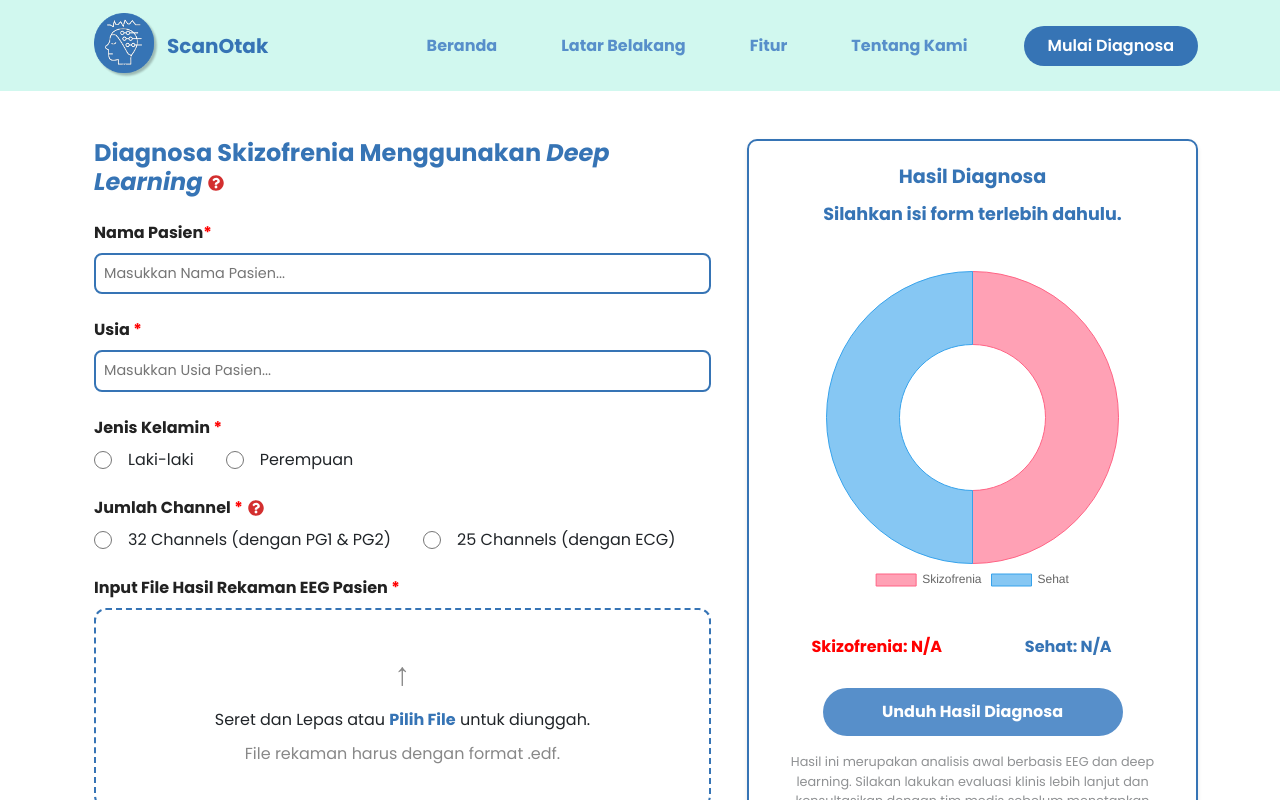
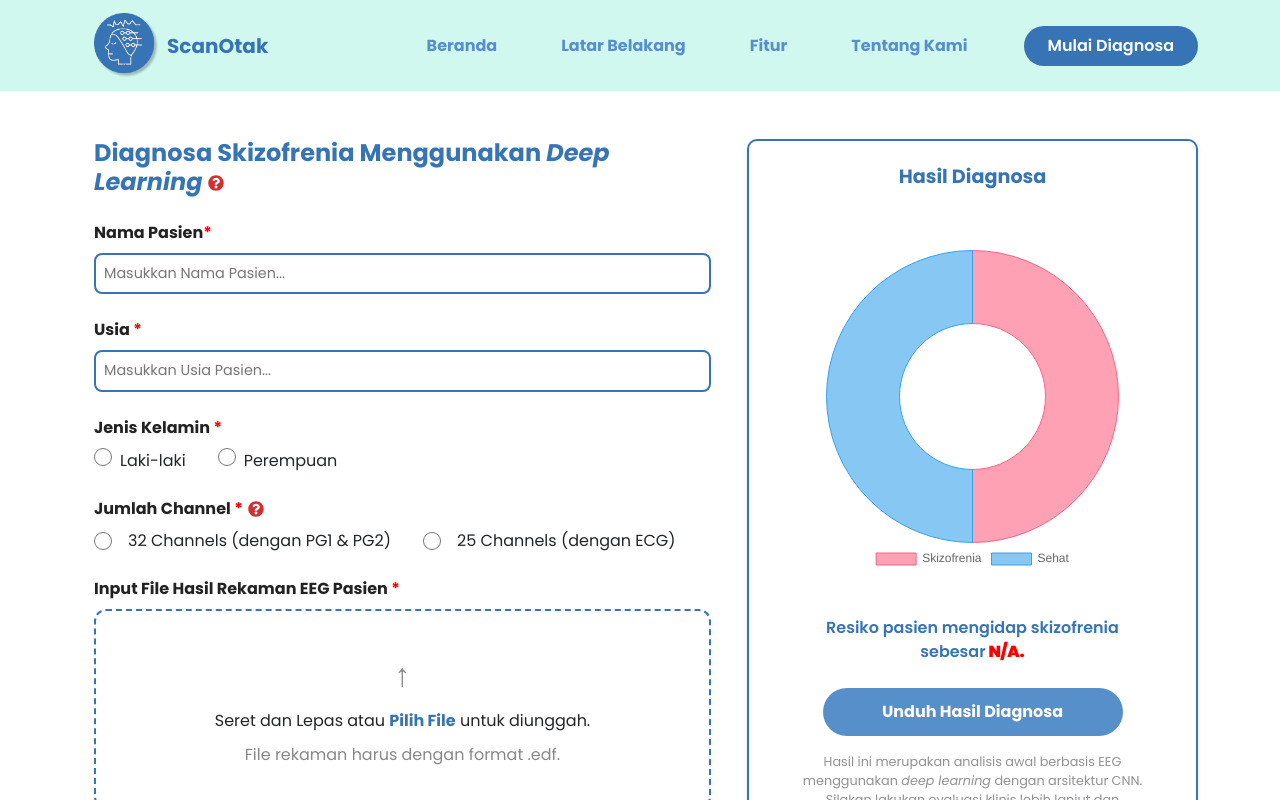
Before and after one commit to deafiana/web-based-schizophrenia-eeg-detection, a React (Vite) app in the folder react-app/: page /detection in a window 1280 px wide. Shown: the top 800 px of the page. Built offline with nearby package versions, Linux system fonts and the light colour scheme.

Commit message:
add changes on BE and FE

```diff
--- a/react-app/src/pages/detection.jsx
+++ b/react-app/src/pages/detection.jsx
@@ -47,10 +47,6 @@ export default function Detection() {
       },
     ],
   });
-
-  const handleFileChange = (e) => {
-    setFile(e.target.files[0]);
-  };
 
   const handleCloseAlert = () => setShowAlert(false);
   const handleCloseChannelHelp = () => setShowChannelHelp(false);
@@ -231,14 +227,14 @@ export default function Detection() {
                     gap: '2rem',
                     marginBottom: '0.5rem'
                   }}>
-                    <label className="radio-label" style={{
+                    <label className="radio-label-g" style={{
                       fontSize: 'clamp(0.9rem, 1.5vw, 1rem)'
                     }}>
                       <input
                         type="radio"
-                        name='channels'
+                        name='gender'
                         required
-                        value="32"
+                        value="Laki-laki"
                         disabled={loading}
                         style={{
                           width: '18px',
@@ -247,13 +243,13 @@ export default function Detection() {
                         }}
                       />Laki-laki
                     </label>
-                    <label className="radio-label" style={{
+                    <label className="radio-label-g" style={{
                       fontSize: 'clamp(0.9rem, 1.5vw, 1rem)'
                     }}>
                       <input
                         type="radio"
-                        name='channels'
-                        value="25"
+                        name='gender'
+                        value="Perempuan"
                         disabled={loading}
                         style={{
                           width: '18px',
@@ -299,11 +295,6 @@ export default function Detection() {
                         }}
                       />
                       <span>32 Channels (dengan PG1 & PG2)</span>
-                      {/* <span className="channel-desc" style={{
-                        fontSize: 'clamp(0.8rem, 1.2vw, 0.9rem)',
-                        color: '#666',
-                        marginLeft: '0.5rem'
-                      }}>(dengan PG1 & PG2)</span> */}
                     </label>
                     <label className="radio-label" style={{
                       fontSize: 'clamp(0.9rem, 1.5vw, 1rem)'
@@ -320,11 +311,6 @@ export default function Detection() {
                         }}
                       />
                       <span>25 Channels (dengan ECG)</span>
-                      {/* <span className="channel-desc" style={{
-                        fontSize: 'clamp(0.8rem, 1.2vw, 0.9rem)',
-                        color: '#666',
-                        marginLeft: '0.5rem'
-                      }}>(dengan ECG)</span> */}
                     </label>
                   </div>
 
@@ -397,7 +383,7 @@ export default function Detection() {
               <h6 className='text-center fw-bold'style={{
                 color: '#3674B5',
                 fontSize: 'clamp(0.6rem, 2vw, 1.1rem)'
-              }}>{formatDate(dateValue)}</h6>
+              }}>{dateValue}</h6>
               {loading ? (
                 <div className="d-flex flex-column align-items-center justify-content-center" style={{
                   height: 'clamp(300px, 50vw, 400px)'
@@ -415,6 +401,7 @@ export default function Detection() {
                 </div>
               ) : (
                 <>
+                {/* doughnut chart */}
                   <div style={{
                     width: '100%',
                     height: 'clamp(300px, 50vw, 400px)',
@@ -427,28 +414,33 @@ export default function Detection() {
                       <DoughnutChart />
                     </div>
                   </div>
-                  <div className="row mt-1 mb-3 mx-2">
+                  {/* hasil analisa */}
+                  <div className="row mt-1 mb-1 mx-2">
                     <div className="col">
-                      <h6 className='text-center fw-bold' style={{
-                        color: 'red',
-                        fontSize: 'clamp(0.9rem, 1.5vw, 1rem)'
+                      <p className='text-center' style={{
+                        color: '#3674B5',
+                        fontSize: 'clamp(0.9rem, 1.5vw, 1rem)',
+                        fontWeight: 600
                       }}>
-                        Skizofrenia: {result.schizophrenia_percentage ? `${result.schizophrenia_percentage}%` : 'N/A'}
-                      </h6>
+                        Resiko pasien mengidap skizofrenia sebesar
+                        <strong style={{color:'red'}}>
+                          {result.schizophrenia_percentage ? ` ${result.schizophrenia_percentage}%` : ' N/A.'}
+                        </strong>
+                        {/* Skizofrenia: {result.schizophrenia_percentage ? `${result.schizophrenia_percentage}%` : 'N/A'} */}
+                      </p>
                     </div>
-                    <div className="col">
+                    {/* <div className="col">
                       <h6 className='text-center fw-bold' style={{
                         color: '#3674B5',
                         fontSize: 'clamp(0.9rem, 1.5vw, 1rem)'
                       }}>
-                        Sehat: {result.healthy_percentage ? `${result.healthy_percentage}%` : 'N/A'}
                       </h6>
-                    </div>
+                    </div> */}
                   </div>
                 </>
               )}
                 <button
-                  className="btn-diagnosa mt-2"
+                  className="btn-diagnosa mt-1"
                   style={{
                     width: '100%',
                     maxWidth: '300px',
@@ -467,7 +459,7 @@ export default function Detection() {
                 fontSize: 'clamp(0.7rem, 1.2vw, 0.8rem)',
                 textAlign: 'center'
               }}>
-                Hasil ini merupakan analisis awal berbasis EEG dan deep learning.
+                Hasil ini merupakan analisis awal berbasis EEG menggunakan <i>deep learning</i> dengan arsitektur CNN.
                 Silakan lakukan evaluasi klinis lebih lanjut dan konsultasikan dengan tim medis sebelum menetapkan
                 diagnosis akhir.
               </p>
@@ -550,7 +542,7 @@ export default function Detection() {
           <li>Analisis sinyal EEG menggunakan model deep learning</li>
           <li>Penghitungan probabilitas hasil diagnosa</li>
         </ol>
-        <p>Hasil yang ditampilkan berupa persentase probabilitas untuk setiap kategori (Skizofrenia dan Sehat).</p>
+        <p>Hasil yang ditampilkan berupa persentase probabilitas untuk setiap kategori Skizofrenia.</p>
       </Modal.Body>
       <Modal.Footer>
         <Button
```
Also changed, not shown: react-app/src/components/about.jsx (+6 -4 lines), 1 other file (tests, documents, lock files or other folders).
